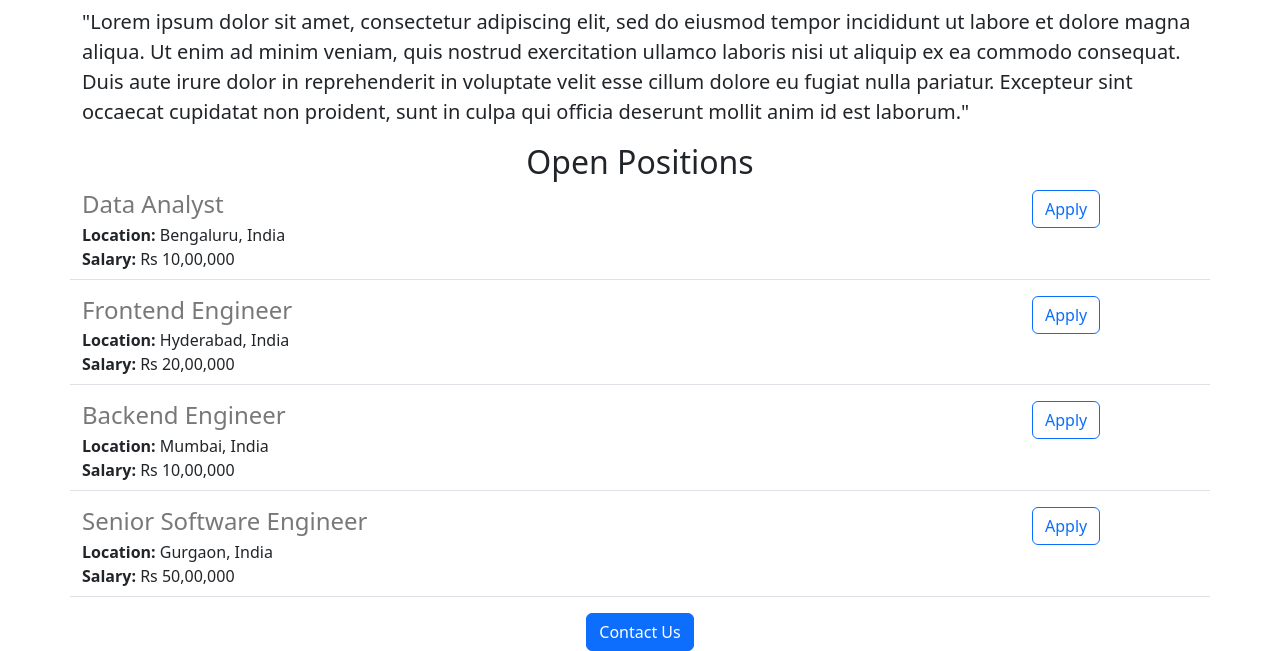
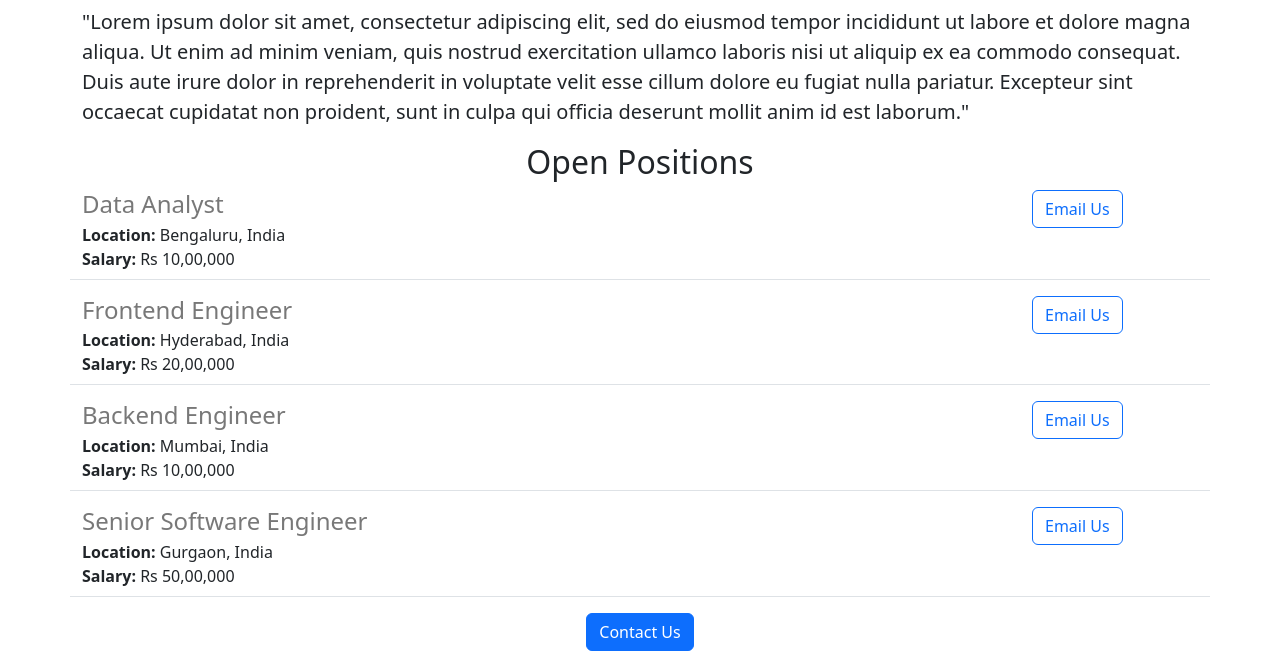
Before and after one commit to vivek0913/Careers-portal, a Flask app: page / in a window 1280 px wide. Shown: the part 455-1106 px from the top of the page. Run offline with Flask 3, Linux system fonts and the light colour scheme.

Commit message:
added apply links

```diff
--- a/templates/jobitem.html
+++ b/templates/jobitem.html
@@ -19,8 +19,10 @@
 
   </div>
 
-  <div class="col-2">
-      <button type="button" class="btn btn-outline-primary">Apply</button>
+  <div class="col-2 padding-right:16px">
+
+    <a href="mailto:13mdpvivek@gmail.com?subject=Application for {{job['title']}}" type="button" class="btn btn-outline-primary">Email Us</a>
+
   </div>
 
 </div>
```
